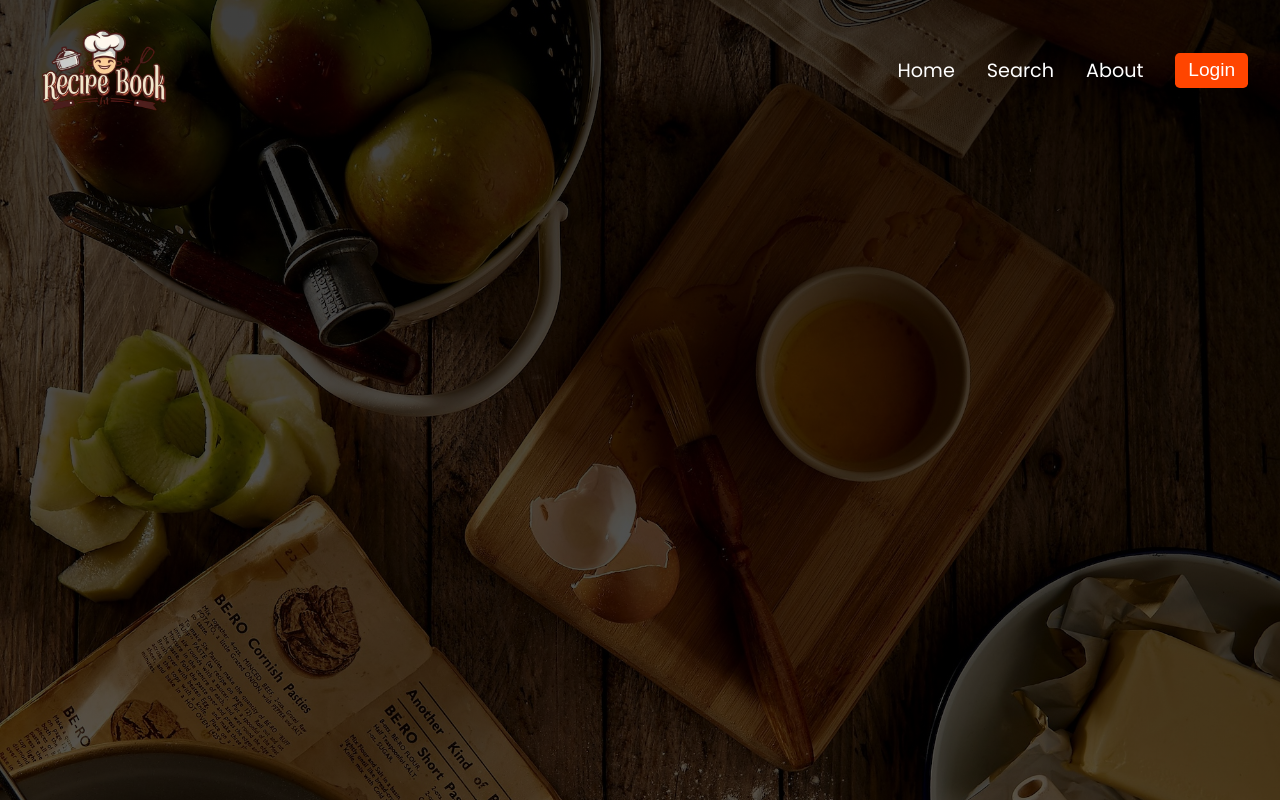
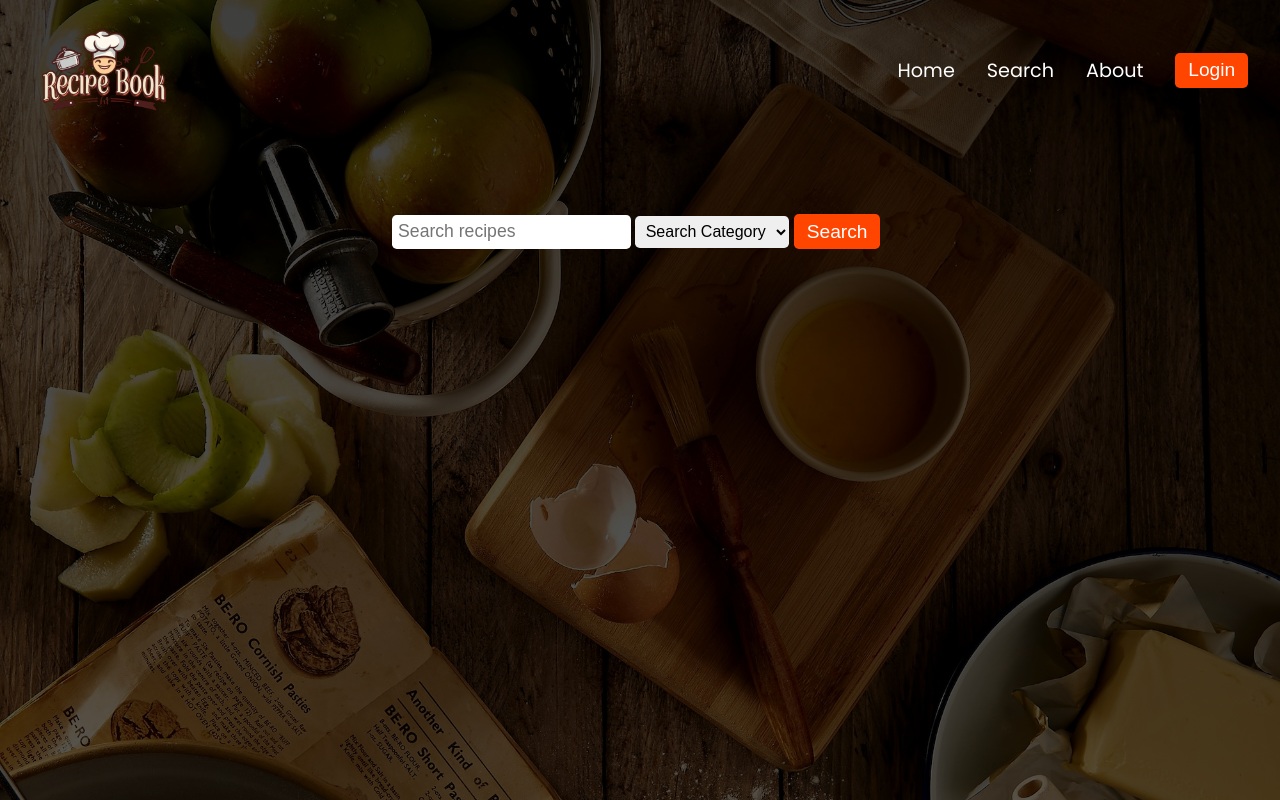
Before and after one commit to ucangun/CookBox_App, a React (Create React App) app: page /search in a window 1280 px wide. Built offline with nearby package versions, Linux system fonts and the light colour scheme.

Commit message:
"Added SearchBox component to Search page"

```diff
--- /dev/null
+++ b/src/components/SearchBox.jsx
@@ -0,0 +1,25 @@
+import Button from "./Button";
+import SearchContainer, {
+  SearchInput,
+  SearchSelect,
+} from "./style/SearchBoxStyle";
+
+const SearchBox = () => {
+  return (
+    <SearchContainer>
+      <SearchInput type="text" placeholder="Search recipes" />
+      <SearchSelect>
+        <option value="">Search Category</option>
+        <option value="breakfast">Breakfast</option>
+        <option value="lunch">Lunch</option>
+        <option value="dinner">Dinner</option>
+        <option value="snack">Snack</option>
+        <option value="brunch">Brunch</option>
+        <option value="teatime">TeaTime</option>
+      </SearchSelect>
+      <Button secondary>Search</Button>
+    </SearchContainer>
+  );
+};
+
+export default SearchBox;
--- /dev/null
+++ b/src/components/style/SearchBoxStyle.jsx
@@ -0,0 +1,33 @@
+import styled from "styled-components";
+
+const SearchContainer = styled.div`
+  margin: 5rem 0 0 0;
+  align-self: center;
+  display: flex;
+  align-items: center;
+  gap: 0.3rem;
+`;
+
+export const SearchInput = styled.input`
+  padding: 0.4rem;
+  font-size: 1.1rem;
+  border: none;
+  border-radius: 0.3rem;
+
+  &:focus {
+    outline: none;
+  }
+`;
+
+export const SearchSelect = styled.select`
+  padding: 0.4rem;
+  font-size: 1rem;
+  border: none;
+  border-radius: 0.3rem;
+
+  &:focus {
+    outline: none;
+  }
+`;
+
+export default SearchContainer;
--- a/src/pages/Search.jsx
+++ b/src/pages/Search.jsx
@@ -1,11 +1,13 @@
 import React from "react";
 import Container from "../components/style/ContainerStyle";
 import Navbar from "../components/Navbar";
+import SearchBox from "../components/SearchBox";
 
 const Search = () => {
   return (
     <Container>
       <Navbar />
+      <SearchBox />
     </Container>
   );
 };
```
